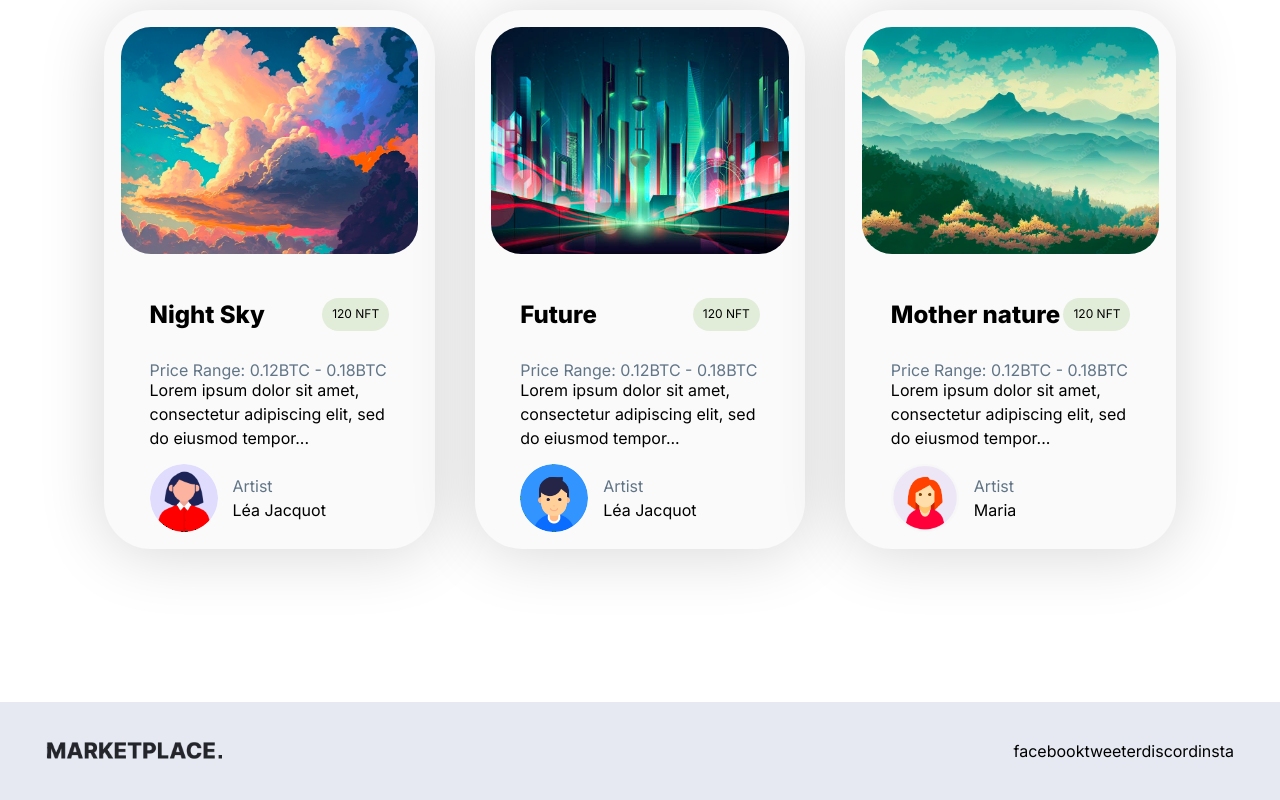
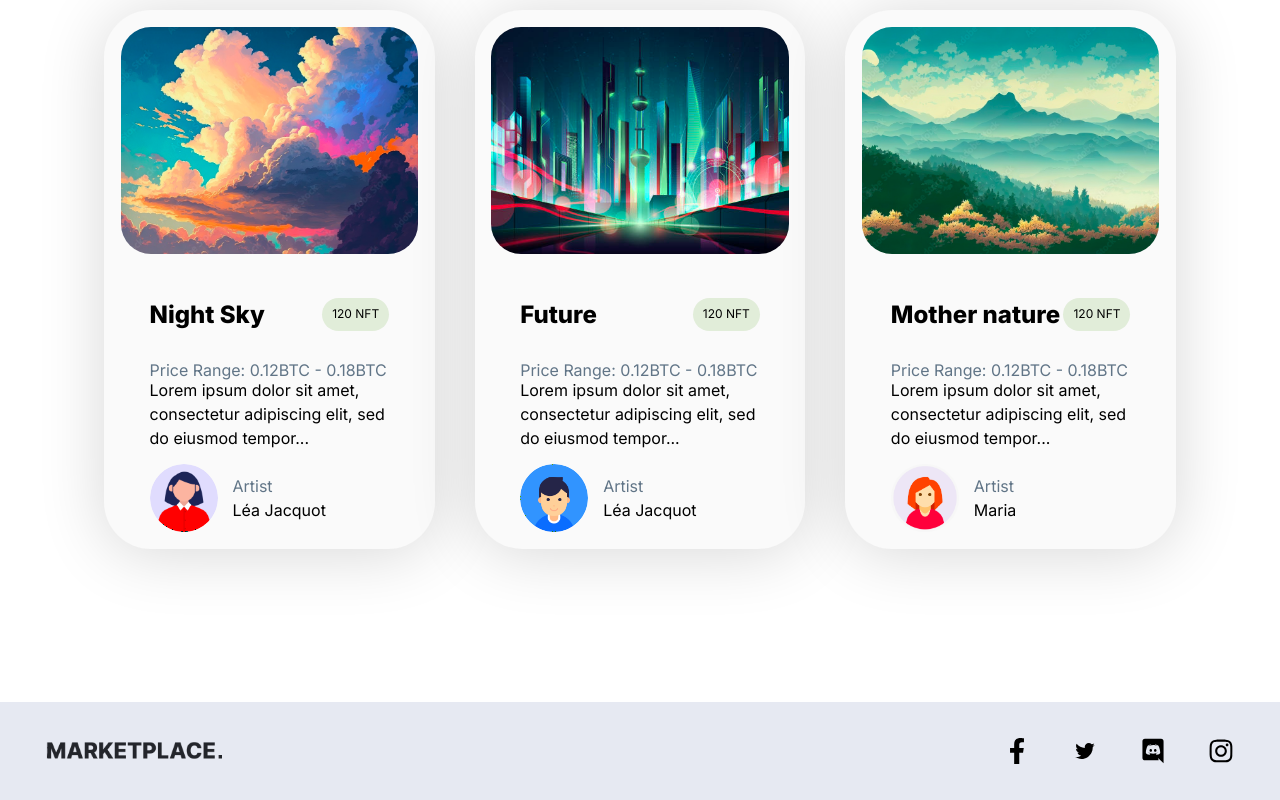
Before and after one commit to alexraju01/nft-design, a Next.js app: page / in a window 1280 px wide. Shown: the part 942-1742 px from the top of the page. Built offline with nearby package versions, Linux system fonts and the light colour scheme.

Commit message:
installed react icons, replaced social icon place holders

```diff
--- a/src/components/Footer.tsx
+++ b/src/components/Footer.tsx
@@ -1,5 +1,9 @@
 import Image from "next/image";
 import logoImage from "../../public/logo-image.png";
+import { FaFacebookF } from "react-icons/fa";
+import { TiSocialTwitter } from "react-icons/ti";
+import { IoLogoDiscord } from "react-icons/io5";
+import { FaInstagram } from "react-icons/fa";
 
 export default function Footer() {
 	return (
@@ -7,11 +11,19 @@ export default function Footer() {
 			<div className='relative w-[176px] h-[27px]'>
 				<Image src={logoImage} alt='logo-image' fill />;
 			</div>
-			<div>
-				<span>facebook</span>
-				<span>tweeter</span>
-				<span>discord</span>
-				<span>insta</span>
+			<div className='flex gap-[42px]'>
+				<span>
+					<FaFacebookF className='text-[26px]' />
+				</span>
+				<span className='h-[26px]'>
+					<TiSocialTwitter className='text-[26px]' />
+				</span>
+				<span>
+					<IoLogoDiscord className='text-[26px]' />
+				</span>
+				<span>
+					<FaInstagram className='text-[26px]' />
+				</span>
 			</div>
 		</footer>
 	);
```
Also changed, not shown: package.json (+6 -5 lines), 1 other file (tests, documents, lock files or other folders).
